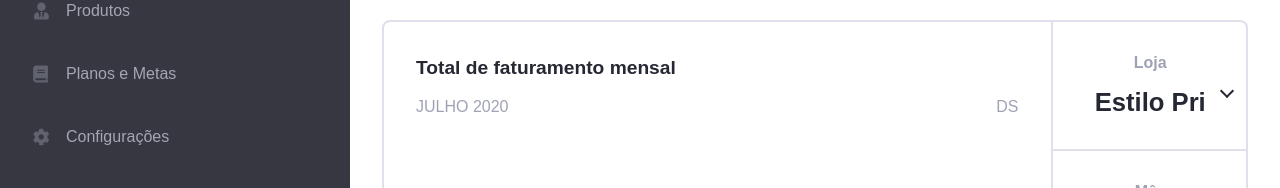
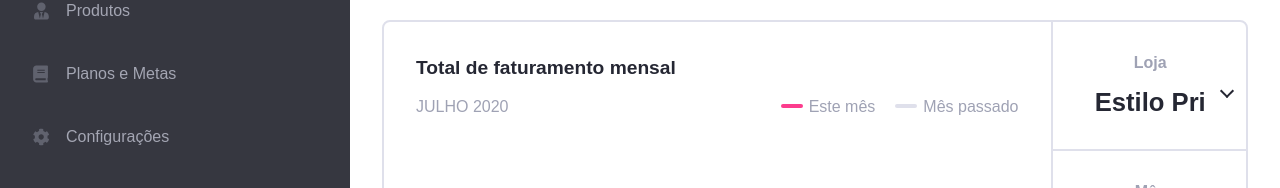
Before and after one commit to marlon307/teste-bagy, a Next.js app: page / in a window 1280 px wide. Shown: the part 365-553 px from the top of the page. Built offline with nearby package versions, Linux system fonts and the light colour scheme.

Commit message:
Graphyc legends

```diff
--- a/components/Main/MainGrapyh/index.js
+++ b/components/Main/MainGrapyh/index.js
@@ -18,8 +18,9 @@ function Graphy() {
         </div>
         <div className={ style.secondaryline }>
           <span>JULHO 2020</span>
-          <div>
-            <span>DS</span>
+          <div className={ style.infographyc }>
+            <span>Este mês</span>
+            <span>Mês passado</span>
           </div>
         </div>
       </div>
--- a/components/Main/MainGrapyh/style.module.scss
+++ b/components/Main/MainGrapyh/style.module.scss
@@ -33,6 +33,33 @@
 
   span {
     color: var(--color-h4-text-box);
+  }
+}
+
+.infographyc {
+  display: flex;
+  gap: 3em;
+
+  span {
+    position: relative;
+
+    &:before {
+      position: absolute;
+      content: '';
+      display: block;
+      width: 22px;
+      height: 4px;
+      top: 6px;
+      left: -28px;
+      background: var(--color-bagy);
+      border-radius: 6px;
+    }
+  }
+
+  span:last-child {
+    &:before {
+      background: var(--color-border);
+    }
   }
 }
 
```
